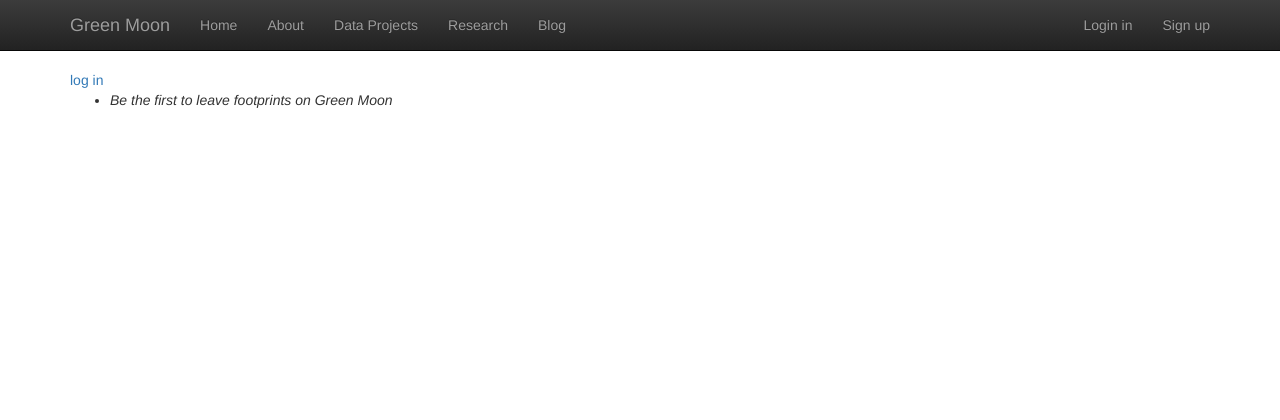
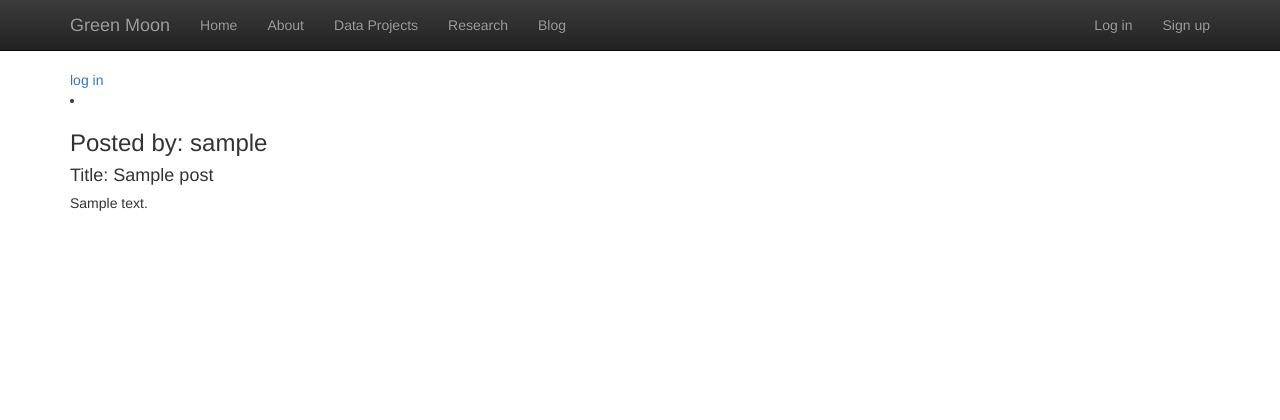
Before and after one commit to ma010/green-moon, a Flask app: page /blog in a window 1280 px wide. Shown: the top 420 px of the page. Run offline with Flask 2, Linux system fonts and the light colour scheme; tables that the repository leaves empty hold one stand-in row (values such as "Sample post"); parts of the project's set-up code (start-up, migrations or seed data) failed here and were passed over; some libraries are stand-ins or nearby versions.

Commit message:
added new input from Bo

```diff
--- a/GreenMoon/templates/base.html
+++ b/GreenMoon/templates/base.html
@@ -41,14 +41,14 @@
             </div>
             <div id="navbar" class="navbar-collapse collapse">
                 <ul class="nav navbar-nav">
-                    <li><a href="/index">Home</a></li>
+                    <li><a href="/">Home</a></li>
                     <li><a href="/about">About</a></li>
                     <li><a href="/dataprojects">Data Projects</a></li>
                     <li><a href="/research">Research</a></li>
                     <li><a href="/blog">Blog</a></li>
                 </ul>
                 <ul class="nav navbar-nav navbar-right">
-                    <li><a href="/login">Login in</a></li>
+                    <li><a href="/login">Log in</a></li>
                     <li><a href="/sign">Sign up</a></li>
                 </ul>
             </div>
--- a/GreenMoon/templates/blog.html
+++ b/GreenMoon/templates/blog.html
@@ -26,11 +26,12 @@
         </form>
     {% endif %}
 
-    <ul class=entries>
-    {% for post in Post %}
-        <li><h2>{{ post.id }}</h2>{{ post.body|safe }}
-            <li><h3>{{ post.user_id }}</h3>
+    {% for p in posts %}
+        <li><h3>Posted by: {{ p.nickname }}</h3> <h4>Title: {{ p.title }}</h4>
+        <h5>{{ p.body|safe }}</h5>
+        <br>
     {% else %}
+        <br>
         <li><em>Be the first to leave footprints on Green Moon</em>
     {% endfor %}
     </ul>
--- a/GreenMoon/templates/research.html
+++ b/GreenMoon/templates/research.html
@@ -3,7 +3,7 @@
 
 <div>
   <p>Once upon a time, we researched.</p>
-  <img src="{{ url_for('static', filename='Green_moon.jpg') }}" alt="Green Moon" height="956" width="1044" />
+{#  <img src="{{ url_for('static', filename='Green_moon.jpg') }}" alt="Green Moon" height="956" width="1044" />#}
 
 </div>
 
--- a/GreenMoon/views.py
+++ b/GreenMoon/views.py
@@ -1,11 +1,11 @@
 from flask import render_template, url_for, request, g, session, redirect, abort, flash, jsonify
 from GreenMoon import app
 from GreenMoon.db_init import dbSQL
-from GreenMoon.models import Account, Post
+from GreenMoon.models import Account, Post, allTupleFromDB, licenseFromZip
 from werkzeug.security import generate_password_hash, check_password_hash
 from flask.ext.sqlalchemy import SQLAlchemy
-from .models import allTupleFromDB, licenseFromZip
 from .forms import inputZipForm
+from datetime import datetime
 
 @app.route('/')
 @app.route('/index')
@@ -20,9 +20,8 @@ def about():
 # define a blog tab to show blog entries
 @app.route('/blog')
 def blog():
-    #cur = g.db.execute('select postTitle, postBody from User order by id desc')
-    #entries = [dict(title=row[0], text=row[1]) for row in cur.fetchall()]
-    return render_template('blog.html')#, entries=entries)
+    posts = dbSQL.session.query(Post).all()
+    return render_template('blog.html', posts = posts)
 
 # define sign up page
 @app.route('/sign')
@@ -44,6 +43,7 @@ def login():
             error = 'Invalid password'
         else:
             session['logged_in'] = True
+            session['nickname'] = nickname
             flash('You were logged in')
             return redirect(url_for('blog'))
     return render_template('login.html', error=error)
@@ -52,6 +52,7 @@ def login():
 @app.route('/logout')
 def logout():
     session.pop('logged_in', None)
+    session.pop('nickname', None)
     flash('You were logged out')
     return redirect(url_for('blog'))
 
@@ -63,7 +64,9 @@ def add_entry():
         abort(401)
     title = request.form['title']
     body = request.form['text']
-    post = Post(title=title, body=body)
+    timestamp = datetime.now()
+    nickname = session['nickname']
+    post = Post(title=title, body=body, timestamp = timestamp, nickname = nickname)
     #
     # dbSQL.execute('insert into posts (id=title, body=text) values (?, ?)',
     #              [request.form['title'], request.form['text']])
```
Also changed, not shown: GreenMoon/db_init.py (+6 -6 lines), GreenMoon/models.py (+11 -0 lines).
